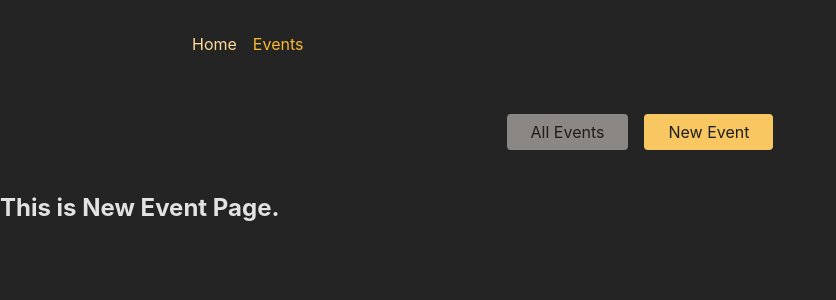
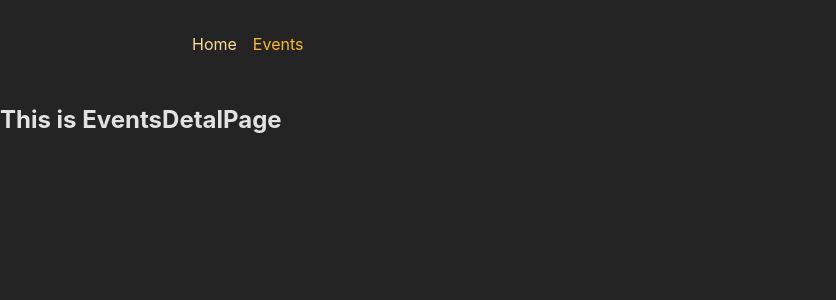
Before and after one commit to Mr-Brown-Rafi/React_Learning, a React (Create React App) app in the folder ReactRouting/12-adv-starting-project/frontend/: page /events/new in a window 1280 px wide. Shown: the top 300 px of the page, without its empty margins (0-836 px from the left). Built offline with nearby package versions, Linux system fonts and the light colour scheme.

Commit message:
Revert "modified Events Page"
This reverts commit a5ad0ba6f3073423c889ddc417191e98cd202f7b.

```diff
--- a/ReactRouting/12-adv-starting-project/frontend/src/App.js
+++ b/ReactRouting/12-adv-starting-project/frontend/src/App.js
@@ -28,22 +28,18 @@ import EventsPage from "./pages/EventsPage";
 import EventDetailPage from "./pages/EventsDetailPage";
 import NewEventPage from "./pages/NewEventPage";
 import EditEventPage from "./pages/EditEventPage"
-
 import RootLayout from "./pages/RootLayout";
-import EventRoot from "./pages/EventRoot";
 
 const route = createBrowserRouter([
   {
     path: "/",
     element: <RootLayout/>,
     children: [
-      { index: true, element: <HomePage /> },
-      { path:'events', element: <EventRoot />,children:[
-        { index: true, element: <EventsPage /> },
-        { path: "new", element: <NewEventPage /> },
-        { path: ":id", element: <EventDetailPage /> },
-        { path: ":id/edit", element: <EditEventPage /> },
-      ] },
+      { path: "/", element: <HomePage /> },
+      { path: "/events", element: <EventsPage /> },
+      { path: "/events/new", element: <NewEventPage /> },
+      { path: "/events/:id", element: <EventDetailPage /> },
+      { path: "/events/:id/edit", element: <EditEventPage /> },
     ],
   },
 ]);
--- a/ReactRouting/12-adv-starting-project/frontend/src/components/EventsNavigation.js
+++ b/ReactRouting/12-adv-starting-project/frontend/src/components/EventsNavigation.js
@@ -1,7 +1,4 @@
-import React from "react";
-import { NavLink } from "react-router-dom";
-
-import classes from "./EventsNavigation.module.css";
+import classes from './EventsNavigation.module.css';
 
 function EventsNavigation() {
   return (
@@ -9,25 +6,10 @@ function EventsNavigation() {
       <nav>
         <ul className={classes.list}>
           <li>
-            <NavLink
-              to="/events"
-              className={({ isActive }) =>
-                isActive ? classes.active : undefined
-              }
-              end
-            >
-              All Events
-            </NavLink>
+            <a href="/events">All Events</a>
           </li>
           <li>
-            <NavLink
-              to="/events/new"
-              className={({ isActive }) =>
-                isActive ? classes.active : undefined
-              }
-            >
-              New Event
-            </NavLink>
+            <a href="/events/new">New Event</a>
           </li>
         </ul>
       </nav>
--- a/ReactRouting/12-adv-starting-project/frontend/src/pages/EventRoot.js
+++ /dev/null
@@ -1,15 +0,0 @@
-import React from "react";
-import { Outlet } from "react-router-dom";
-
-import EventsNavigation from "../components/EventsNavigation";
-
-const EventRoot = () => {
-  return (
-    <>
-      <EventsNavigation />
-      <Outlet />
-    </>
-  );
-};
-
-export default EventRoot;
--- a/ReactRouting/12-adv-starting-project/frontend/src/pages/EventsPage.js
+++ b/ReactRouting/12-adv-starting-project/frontend/src/pages/EventsPage.js
@@ -1,37 +1,29 @@
-import { useEffect, useState } from 'react';
+import React from "react";
+import { Link } from "react-router-dom";
 
-import EventsList from '../components/EventsList';
+const events = [
+  { id: 1, title: "Event 1" },
+  { id: 2, title: "Event 2" },
+  { id: 3, title: "Event 3" },
+  { id: 4, title: "Event 4" },
+];
 
-function EventsPage() {
-  const [isLoading, setIsLoading] = useState(false);
-  const [fetchedEvents, setFetchedEvents] = useState();
-  const [error, setError] = useState();
-
-  useEffect(() => {
-    async function fetchEvents() {
-      setIsLoading(true);
-      const response = await fetch('http://localhost:8080/events');
-
-      if (!response.ok) {
-        setError('Fetching events failed.');
-      } else {
-        const resData = await response.json();
-        setFetchedEvents(resData.events);
-      }
-      setIsLoading(false);
-    }
-
-    fetchEvents();
-  }, []);
+const EventsPage = () => {
   return (
     <>
-      <div style={{ textAlign: 'center' }}>
-        {isLoading && <p>Loading...</p>}
-        {error && <p>{error}</p>}
-      </div>
-      {!isLoading && fetchedEvents && <EventsList events={fetchedEvents} />}
+      <h2>This is Events Page.</h2>
+
+      <ul>
+        {events.map((event) => (
+          <li>
+            <Link id={event.id} to={`/events/${event.title}`}>
+              {event.title}
+            </Link>
+          </li>
+        ))}
+      </ul>
     </>
   );
-}
+};
 
 export default EventsPage;
--- a/ReactRouting/12-adv-starting-project/frontend/src/pages/NewEventPage.js
+++ b/ReactRouting/12-adv-starting-project/frontend/src/pages/NewEventPage.js
@@ -3,7 +3,7 @@ import React from "react";
 const NewEventPage = () => {
   return (
     <>
-      <h2>This is New Event Page.</h2>
+      <h2>This is EventsDetalPage</h2>
     </>
   );
 };
```
